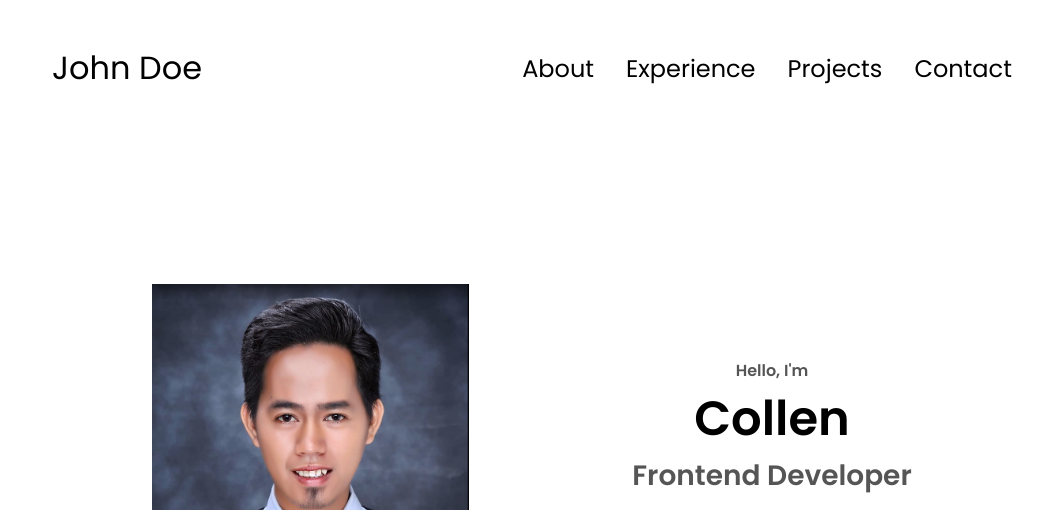
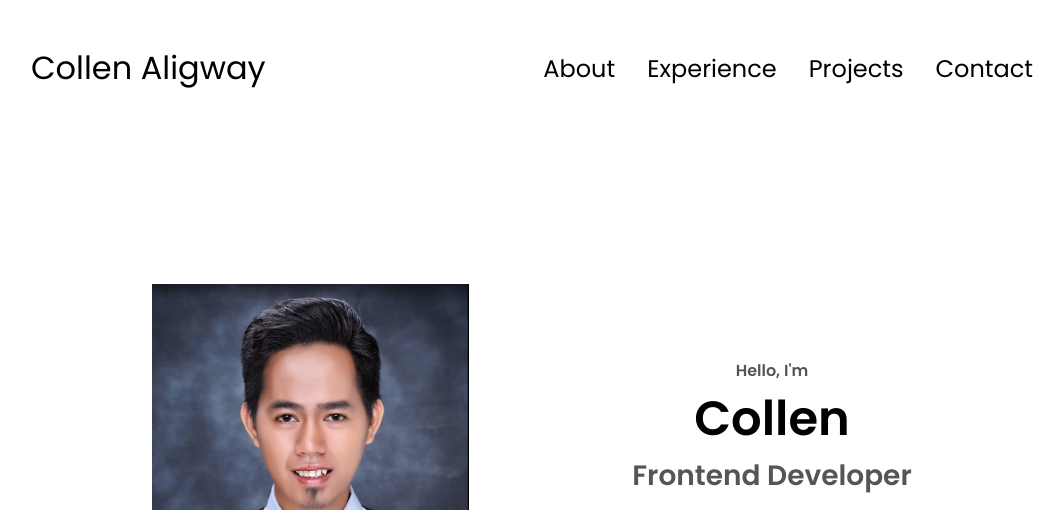
Before and after one commit to coLlenz31/simple-portfolio, a plain HTML site: page index.html in a window 1280 px wide. Shown: the top 510 px of the page, without its empty margins (108-1172 px from the left). Drawn offline with Linux system fonts and the light colour scheme.

Commit message:
Update index.html

```diff
--- a/index.html
+++ b/index.html
@@ -10,7 +10,7 @@
   </head>
   <body>
     <nav id="desktop-nav">
-      <div class="logo">John Doe</div>
+      <div class="logo">Collen Aligway</div>
       <div>
         <ul class="nav-links">
           <li><a href="#about">About</a></li>
```
